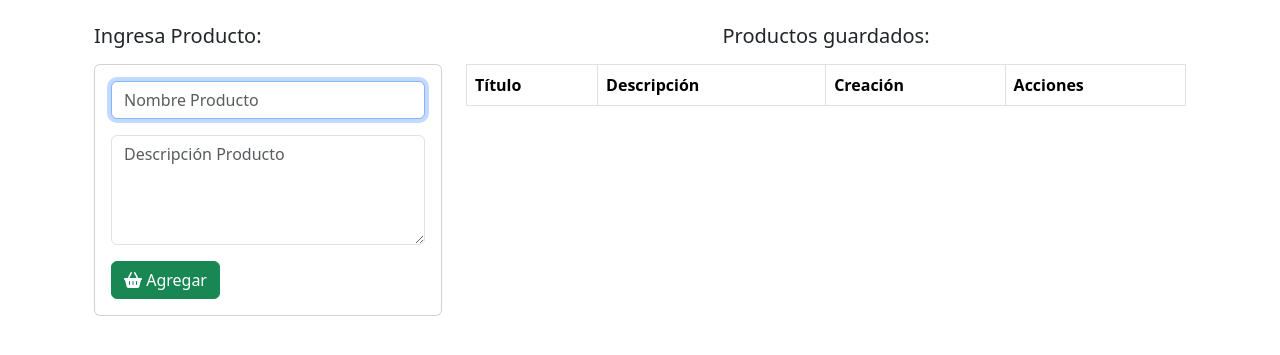
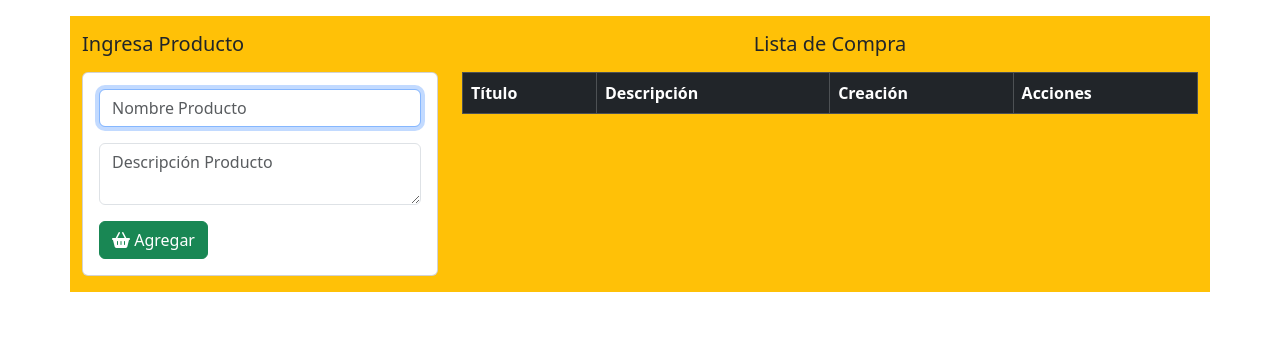
Before and after one commit to pedro-donoso/php_crud_mysql, a PHP site: page / in a window 1280 px wide. Shown: the part 56-411 px from the top of the page. Run offline with PHP 8.4, Linux system fonts and the light colour scheme; data that the repository does not hold is empty; some libraries are stand-ins or nearby versions.

```diff
--- a/delete_task.php
+++ b/delete_task.php
@@ -22,7 +22,7 @@ if (isset($_GET["id"])) {
     // Establece un mensaje de sesión para notificar que la tarea ha sido eliminada
     $_SESSION["message"] = "Producto eliminado";
     // Establece el tipo de mensaje de sesión (en este caso, "danger" para un mensaje de error)
-    $_SESSION["message_type"] = "danger";
+    $_SESSION["message_type"] = "info";
 
     // Redirige al usuario a la página de inicio
     header("Location: index.php");
--- a/index.php
+++ b/index.php
@@ -4,12 +4,12 @@
 
 
 
-<div class="container p-4">
+<div class="container mt-3">
 
-    <div class="row">
-        <div class="col-md-4">
+    <div class="row bg-warning">
+        <div class="col-md-4 my-3">
 
-        <h5 class="mb-3">Ingresa Producto:</h5>
+        <h5 class="mb-3">Ingresa Producto</h5>
 
             <!-- verifico si existe dato guardado en sesion -->
             <?php if (isset($_SESSION["message"])) { ?>
@@ -37,7 +37,7 @@
             <input type="text" name="title" class="form-control" placeholder="Nombre Producto" autofocus required>
         </div>
         <div class="form-group my-3">
-            <textarea name="description" rows="4" class="form-control"
+            <textarea name="description" rows="2" class="form-control"
                 placeholder="Descripción Producto"></textarea>
         </div>
         <button type="submit" class="btn btn-success btn-block" name="save_task">
@@ -46,9 +46,9 @@
     </form>
 </div>
         </div>
-        <div class="col-md-8">
-        <h5 class="text-center mb-3">Productos guardados:</h5>
-                        <table class="table table-bordered">
+        <div class="col-md-8 mt-3">
+        <h5 class="text-center mb-3">Lista de Compra</h5>
+                        <table class="table table-bordered table-dark">
                             <thead>
                                 <tr>
                                     <th>Título</th>
```
Also changed, not shown: edit_task.php (+54 -24 lines).
